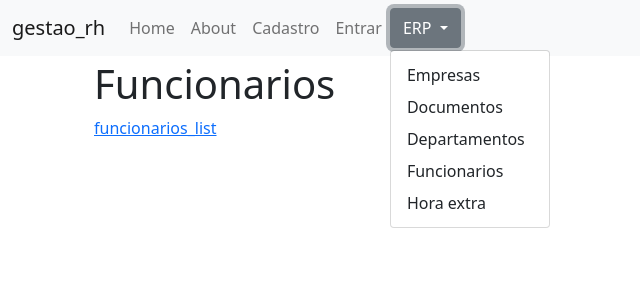
After one commit to andreFSilva/gestao_rh, a Django app: page /funcionarios/ in a window 1280 px wide, after a click on "ERP". The commit adds this page. Shown: the top 300 px of the page, without its empty margins (0-640 px from the left). Run offline with Django 3.2, Linux system fonts and the light colour scheme; parts of the project's set-up code (start-up, migrations or seed data) failed here and were passed over; some libraries are stand-ins or nearby versions.

Commit message:
Adicionando os templates do funcionario

```diff
--- /dev/null
+++ b/apps/departamentos/urls.py
@@ -0,0 +1,7 @@
+from django.urls import path
+from .views import DepartamentosView
+
+
+urlpatterns = [
+    path('', DepartamentosView.as_view(), name='departamentos'),
+]
--- a/apps/departamentos/views.py
+++ b/apps/departamentos/views.py
@@ -1,3 +1,6 @@
 from django.shortcuts import render
+from django.views.generic import TemplateView
 
-# Create your views here.
+
+class DepartamentosView(TemplateView):
+    template_name = 'departamentos/departamentos.html'
--- /dev/null
+++ b/apps/documentos/urls.py
@@ -0,0 +1,7 @@
+from django.urls import path
+from .views import DocumentosView
+
+
+urlpatterns = [
+    path('', DocumentosView.as_view(), name='documentos'),
+]
--- a/apps/documentos/views.py
+++ b/apps/documentos/views.py
@@ -1,3 +1,6 @@
 from django.shortcuts import render
+from django.views.generic import TemplateView
 
-# Create your views here.
+
+class DocumentosView(TemplateView):
+    template_name = 'documentos/documentos.html'
--- /dev/null
+++ b/apps/empresas/urls.py
@@ -0,0 +1,8 @@
+from django.urls import path
+from .views import EmpresasView, EmpresasListView
+
+
+urlpatterns = [
+    path('', EmpresasView.as_view(), name='empresas'),
+    path('empresas_list/', EmpresasListView.as_view(), name='empresas_list'),
+]
--- /dev/null
+++ b/apps/funcionarios/templates/funcionarios/funcionarios.html
@@ -0,0 +1,9 @@
+{% extends 'base.html' %}
+{% load static %}
+
+{% block content %}
+	<div class="container">
+		<h1>Funcionarios</h1>
+		<a href="{% url 'funcionarios_list' %}">funcionarios_list</a>
+	</div>
+{% endblock %}
--- /dev/null
+++ b/apps/funcionarios/urls.py
@@ -0,0 +1,7 @@
+from django.urls import path
+from .views import FuncionariosView, FuncionarioListVeiw
+
+urlpatterns = [
+    path('', FuncionariosView.as_view(), name='funcionarios'),
+    path('funcionario_list/', FuncionarioListVeiw.as_view(), name='funcionarios_list'),
+]
--- a/apps/funcionarios/views.py
+++ b/apps/funcionarios/views.py
@@ -1,3 +1,17 @@
 from django.shortcuts import render
+from django.views.generic import TemplateView, ListView
+from .models import Funcionario
 
-# Create your views here.
+
+class FuncionariosView(TemplateView):
+    template_name = 'funcionarios/funcionarios.html'
+
+
+class FuncionarioListVeiw(ListView):
+    template_name = 'funcionarios/funcionario_list.html'
+    model = Funcionario
+
+    def get_context_data(self, **kwargs):
+        context = super(FuncionarioListVeiw, self).get_context_data(**kwargs)
+        context['funcionarios'] = Funcionario.objects.order_by('nome').all()
+        return context
--- /dev/null
+++ b/apps/registro_hora_extra/urls.py
@@ -0,0 +1,7 @@
+from django.urls import path
+from .views import RegistroHoraExtraView
+
+
+urlpatterns = [
+    path('', RegistroHoraExtraView.as_view(), name='hora_extra'),
+]
--- a/apps/registro_hora_extra/views.py
+++ b/apps/registro_hora_extra/views.py
@@ -1,3 +1,6 @@
 from django.shortcuts import render
+from django.views.generic import TemplateView
 
-# Create your views here.
+
+class RegistroHoraExtraView(TemplateView):
+    template_name = 'registrohoraextra/registro_hora_extra.html'
--- a/config/settings/base.py
+++ b/config/settings/base.py
@@ -23,9 +23,9 @@ DEBUG = env.bool("DJANGO_DEBUG", False)
 # http://en.wikipedia.org/wiki/List_of_tz_zones_by_name
 # though not all of them may be available with every OS.
 # In Windows, this must be set to your system time zone.
-TIME_ZONE = "UTC"
+TIME_ZONE = "America/Sao_Paulo"
 # https://docs.djangoproject.com/en/dev/ref/settings/#language-code
-LANGUAGE_CODE = "en-us"
+LANGUAGE_CODE = "pt-br"
 # https://docs.djangoproject.com/en/dev/ref/settings/#site-id
 SITE_ID = 1
 # https://docs.djangoproject.com/en/dev/ref/settings/#use-i18n
--- a/config/urls.py
+++ b/config/urls.py
@@ -12,6 +12,14 @@ urlpatterns = [
     path(
         "about/", TemplateView.as_view(template_name="pages/about.html"), name="about"
     ),
+
+    # urls apps
+    path('departamentos/', include('apps.departamentos.urls')),
+    path('documentos/', include('apps.documentos.urls')),
+    path('empresas/', include('apps.empresas.urls')),
+    path('funcionarios/', include('apps.funcionarios.urls')),
+    path('hora_extra/', include('apps.registro_hora_extra.urls')),
+
     # Django Admin, use {% url 'admin:index' %}
     path(settings.ADMIN_URL, admin.site.urls),
     # User management
--- a/gestao_rh/templates/base.html
+++ b/gestao_rh/templates/base.html
@@ -13,7 +13,9 @@
 
 	{% block css %}
 		<!-- Latest compiled and minified Bootstrap CSS -->
-    <link rel="stylesheet" href="https://cdnjs.cloudflare.com/ajax/libs/bootstrap/5.1.3/css/bootstrap.min.css" integrity="sha512-GQGU0fMMi238uA+a/bdWJfpUGKUkBdgfFdgBm72SUQ6BeyWjoY/ton0tEjH+OSH9iP4Dfh+7HM0I9f5eR0L/4w==" crossorigin="anonymous" referrerpolicy="no-referrer" />
+		<link rel="stylesheet" href="https://cdnjs.cloudflare.com/ajax/libs/bootstrap/5.1.3/css/bootstrap.min.css"
+			  integrity="sha512-GQGU0fMMi238uA+a/bdWJfpUGKUkBdgfFdgBm72SUQ6BeyWjoY/ton0tEjH+OSH9iP4Dfh+7HM0I9f5eR0L/4w=="
+			  crossorigin="anonymous" referrerpolicy="no-referrer"/>
 
 		<!-- Your stuff: Third-party CSS libraries go here -->
 		<!-- This file stores project-specific CSS -->
@@ -24,7 +26,9 @@
 	{# Placed at the top of the document so pages load faster with defer #}
 	{% block javascript %}
 		<!-- Bootstrap JS -->
-      <script defer src="https://cdnjs.cloudflare.com/ajax/libs/bootstrap/5.1.3/js/bootstrap.min.js" integrity="sha512-OvBgP9A2JBgiRad/mM36mkzXSXaJE9BEIENnVEmeZdITvwT09xnxLtT4twkCa8m/loMbPHsvPl0T8lRGVBwjlQ==" crossorigin="anonymous" referrerpolicy="no-referrer"></script>
+		<script defer src="https://cdnjs.cloudflare.com/ajax/libs/bootstrap/5.1.3/js/bootstrap.min.js"
+				integrity="sha512-OvBgP9A2JBgiRad/mM36mkzXSXaJE9BEIENnVEmeZdITvwT09xnxLtT4twkCa8m/loMbPHsvPl0T8lRGVBwjlQ=="
+				crossorigin="anonymous" referrerpolicy="no-referrer"></script>
 		<!-- Your stuff: Third-party javascript libraries go here -->
 
 		<!-- place project specific Javascript in this file -->
@@ -39,7 +43,9 @@
 <div class="mb-1">
 	<nav class="navbar navbar-expand-md navbar-light bg-light">
 		<div class="container-fluid">
-          <button class="navbar-toggler navbar-toggler-right" type="button" data-bs-toggle="collapse" data-bs-target="#navbarSupportedContent" aria-controls="navbarSupportedContent" aria-expanded="false" aria-label="Toggle navigation">
+			<button class="navbar-toggler navbar-toggler-right" type="button" data-bs-toggle="collapse"
+					data-bs-target="#navbarSupportedContent" aria-controls="navbarSupportedContent"
+					aria-expanded="false" aria-label="Toggle navigation">
 				<span class="navbar-toggler-icon"></span>
 			</button>
 			<a class="navbar-brand" href="{% url 'home' %}">gestao_rh</a>
@@ -55,7 +61,8 @@
 					{% if request.user.is_authenticated %}
 						<li class="nav-item">
 							{# URL provided by django-allauth/account/urls.py #}
-                  <a class="nav-link" href="{% url 'users:detail' request.user.username  %}">{% translate "My Profile" %}</a>
+							<a class="nav-link"
+							   href="{% url 'users:detail' request.user.username %}">{% translate "My Profile" %}</a>
 						</li>
 						<li class="nav-item">
 							{# URL provided by django-allauth/account/urls.py #}
@@ -65,17 +72,34 @@
 						{% if ACCOUNT_ALLOW_REGISTRATION %}
 							<li class="nav-item">
 								{# URL provided by django-allauth/account/urls.py #}
-                <a id="sign-up-link" class="nav-link" href="{% url 'account_signup' %}">{% translate "Sign Up" %}</a>
+								<a id="sign-up-link" class="nav-link"
+								   href="{% url 'account_signup' %}">{% translate "Sign Up" %}</a>
 							</li>
 						{% endif %}
 						<li class="nav-item">
 							{# URL provided by django-allauth/account/urls.py #}
-                  <a id="log-in-link" class="nav-link" href="{% url 'account_login' %}">{% translate "Sign In" %}</a>
+							<a id="log-in-link" class="nav-link"
+							   href="{% url 'account_login' %}">{% translate "Sign In" %}</a>
 						</li>
 					{% endif %}
+					<!-- Example single danger button -->
+					<div class="btn-group">
+						<button type="button" class="btn btn-outline-secondary dropdown-toggle" data-bs-toggle="dropdown"
+								aria-expanded="false">
+							ERP
+						</button>
+						<ul class="dropdown-menu">
+							<li><a class="dropdown-item" href="{% url 'empresas' %}">Empresas</a></li>
+							<li><a class="dropdown-item" href="{% url 'documentos' %}">Documentos</a></li>
+							<li><a class="dropdown-item" href="{% url 'departamentos' %}">Departamentos</a></li>
+							<li><a class="dropdown-item" href="{% url 'funcionarios' %}">Funcionarios</a></li>
+							<li><a class="dropdown-item" href="{% url 'hora_extra' %}">Hora extra</a></li>
+						</ul>
+					</div>
 				</ul>
 			</div>
 		</div>
+	</nav>
 	</nav>
 
 </div>
@@ -104,7 +128,8 @@
 		Script tags with only code, no src (defer by default). To run
 		with a "defer" so that you run inline code:
 		<script>
-      window.addEventListener('DOMContentLoaded', () => {/* Run whatever you want */});
+            window.addEventListener('DOMContentLoaded', () => {/* Run whatever you want */
+            });
 		</script>
 	{% endcomment %}
 {% endblock inline_javascript %}
```
Also changed, not shown: apps/departamentos/templates/departamentos/departamentos.html (added, +7 -0 lines), apps/documentos/templates/documentos/documentos.html (added, +7 -0 lines), apps/empresas/templates/empresas/empresas.html (added, +15 -0 lines), apps/empresas/templates/empresas/empresas_list.html (added, +25 -0 lines), apps/empresas/views.py (+15 -1 lines), apps/funcionarios/templates/funcionarios/funcionario_list.html (added, +31 -0 lines), apps/registro_hora_extra/templates/registroHoraExtra/registro_hora_extra.html (added, +7 -0 lines). Lines whose indentation alone changed are shown as unchanged.
